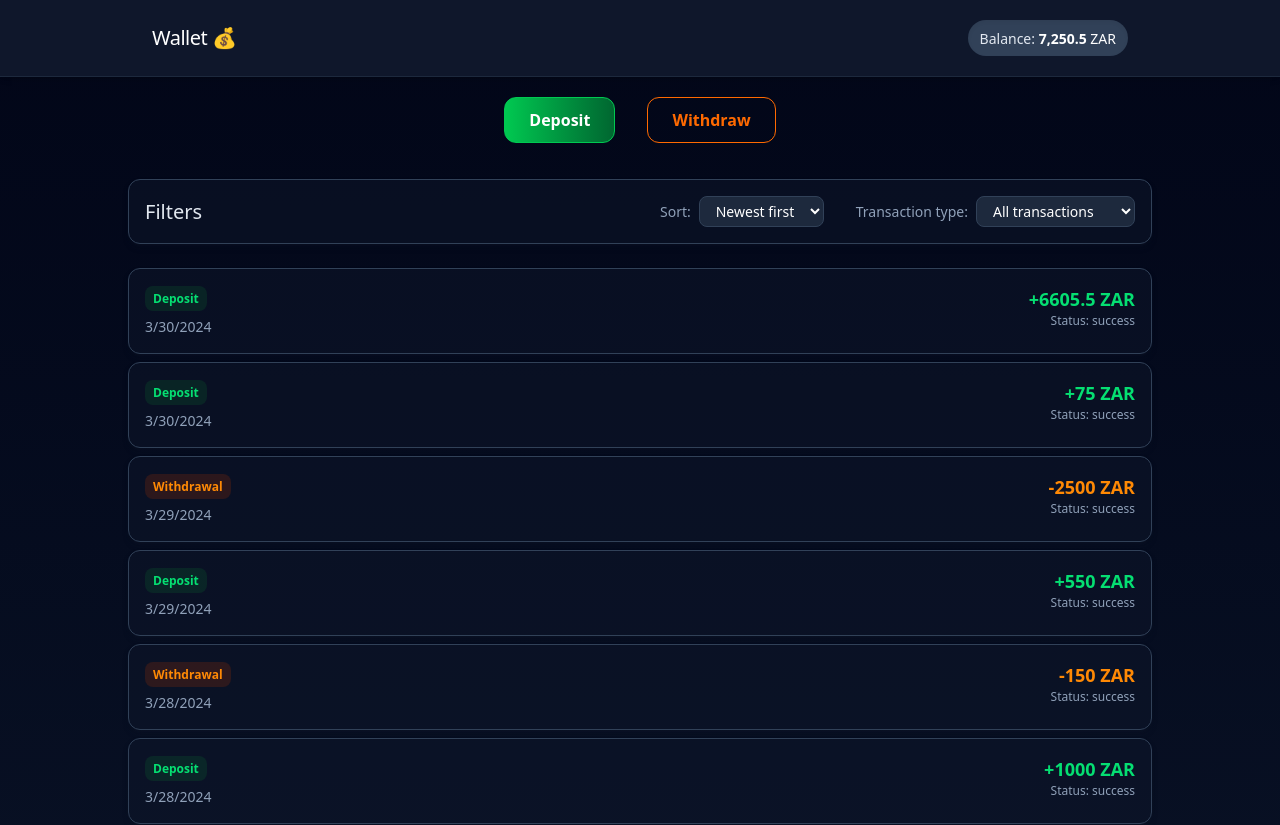
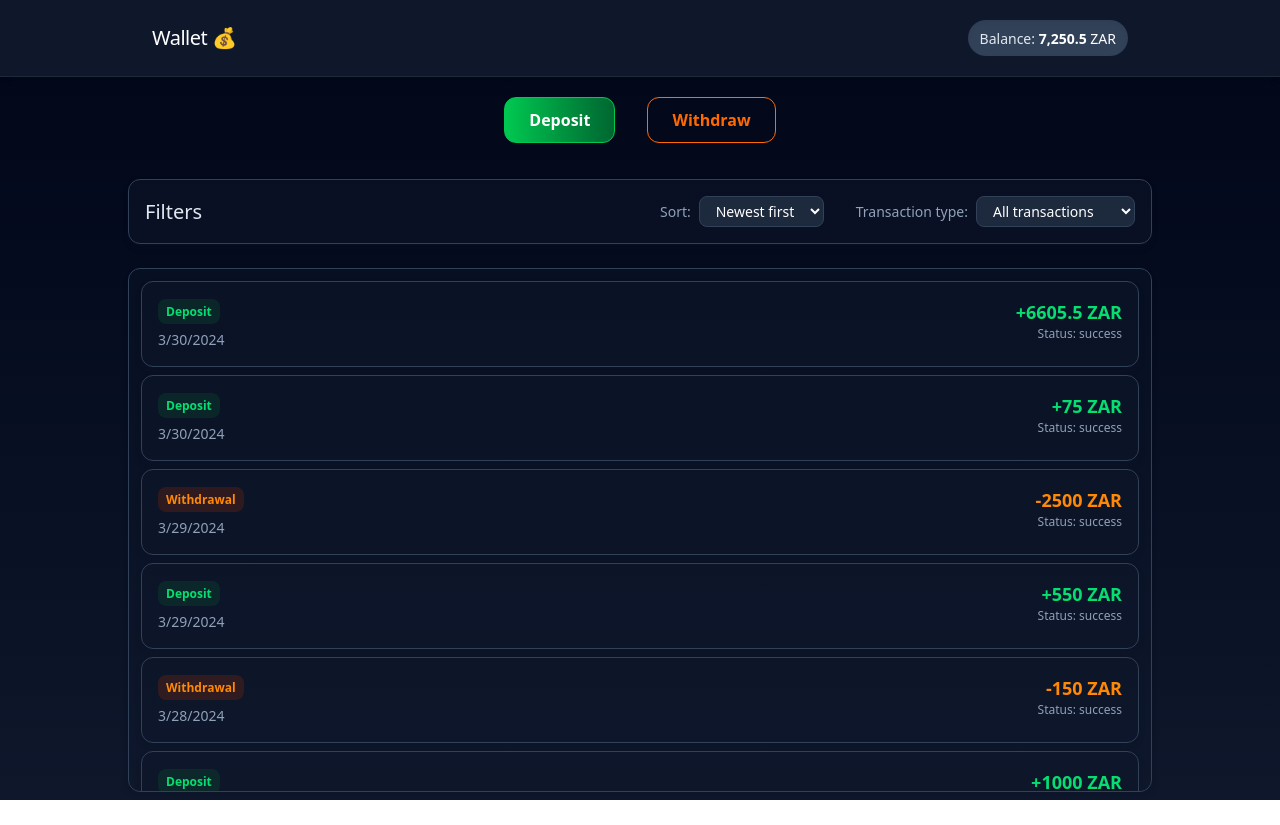
Before and after one commit to steven-oehley/wallet-dashboard, a React (Vite) app: page / in a window 1280 px wide. Shown: the top 825 px of the page. After the commit the page ends 800 px from the top, so only its background shows below. Built offline with nearby package versions, Linux system fonts and the light colour scheme.

Commit message:
added back scroll container

```diff
--- a/src/components/transaction-list.tsx
+++ b/src/components/transaction-list.tsx
@@ -17,8 +17,8 @@ const TransactionList = ({ transactions, loading }: TransactionListProps) => {
   }
 
   return (
-    <section className="w-full flex-1 px-4 py-2">
-      <div className="mx-auto max-w-5xl">
+    <section className="flex w-full flex-1 flex-col px-4 py-2">
+      <div className="mx-auto flex w-full max-w-5xl flex-grow flex-col">
         {transactions.length === 0 ? (
           <motion.div
             initial={{ opacity: 0 }}
@@ -29,7 +29,10 @@ const TransactionList = ({ transactions, loading }: TransactionListProps) => {
             <p className="text-sm">Try changing your filters or make a transaction</p>
           </motion.div>
         ) : (
-          <ul className="space-y-2">
+          <div className="relative flex flex-grow flex-col">
+            <div className="absolute inset-0 rounded-xl border border-slate-700 bg-slate-900/30 shadow-md shadow-gray-900/20">
+              <div className="custom-scrollbar h-full overflow-y-auto">
+                <ul className="space-y-2 p-3">
                   <AnimatePresence mode="popLayout">
                     {transactions.map(transaction => (
                       <motion.li
@@ -60,7 +63,9 @@ const TransactionList = ({ transactions, loading }: TransactionListProps) => {
                           <div className="text-right">
                             <p
                               className={`text-lg font-bold ${
-                          transaction.type === 'deposit' ? 'text-green-400' : 'text-orange-400'
+                                transaction.type === 'deposit'
+                                  ? 'text-green-400'
+                                  : 'text-orange-400'
                               }`}
                             >
                               {transaction.type === 'deposit' ? '+' : '-'}
@@ -73,6 +78,9 @@ const TransactionList = ({ transactions, loading }: TransactionListProps) => {
                     ))}
                   </AnimatePresence>
                 </ul>
+              </div>
+            </div>
+          </div>
         )}
       </div>
     </section>
```
Lines whose indentation alone changed are shown as unchanged.
